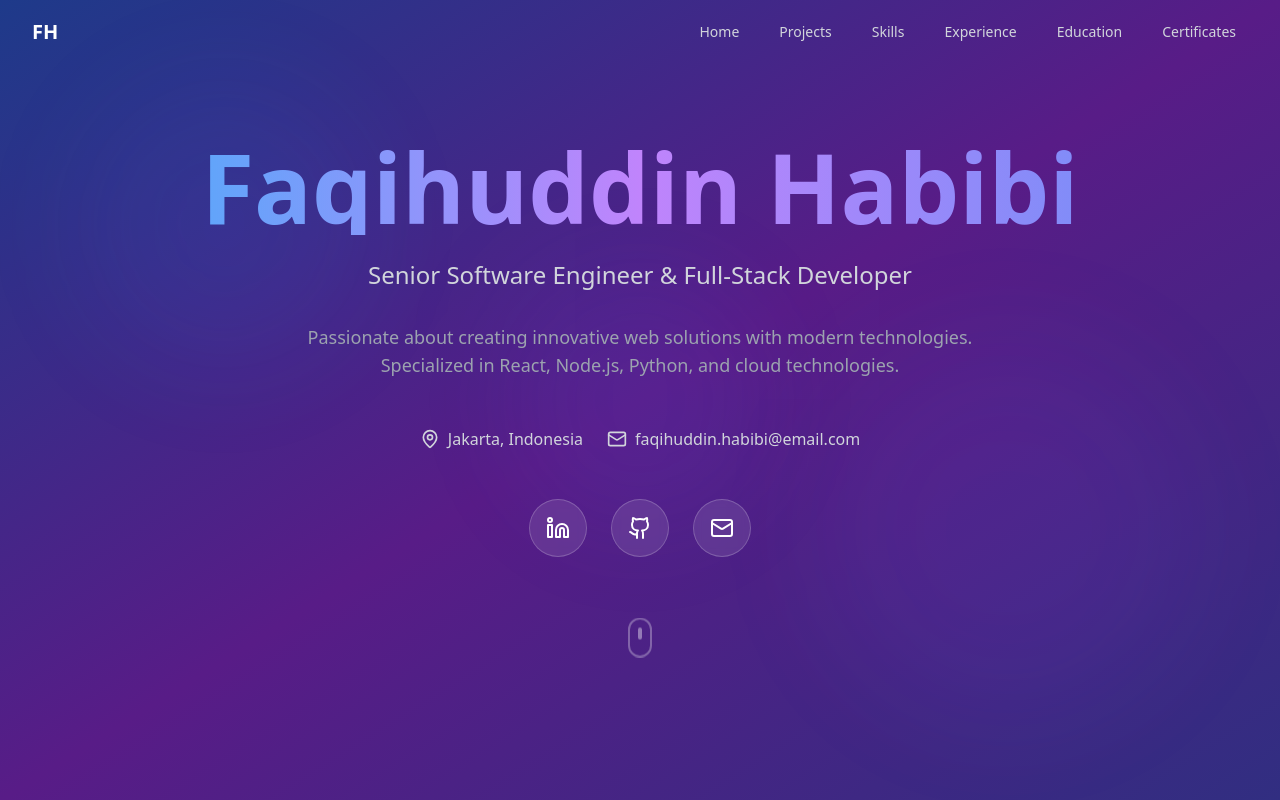
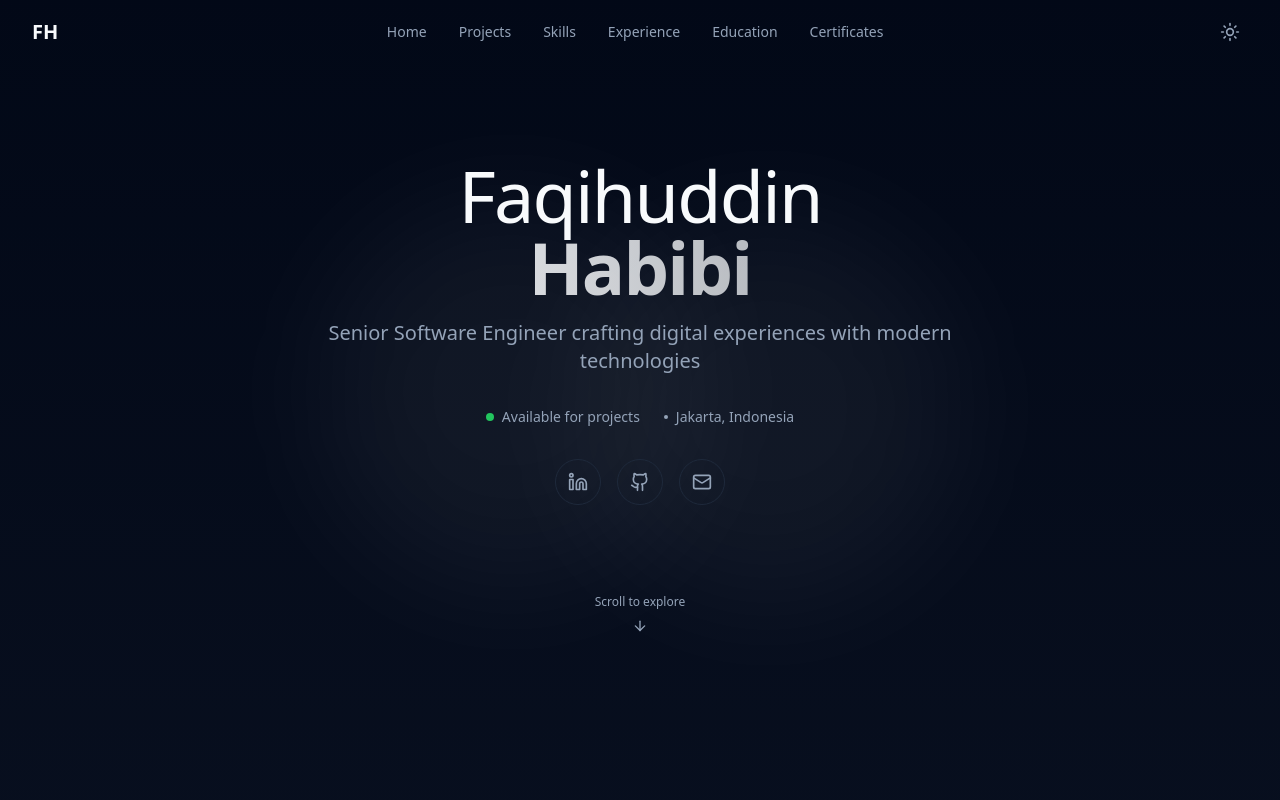
Before and after one commit to fhabibiii/fhsd-react, a React (Vite) app: page / in a window 1280 px wide. Shown: the top 800 px of the page. Built offline with nearby package versions, Linux system fonts and the light colour scheme.

Commit message:
Refactor: Improve UI, add dark mode, and change colors
- Updated the UI to be more appealing.
- Added dark mode functionality.
- Modified color scheme.
- Improved the overall minimalism of the design.

```diff
--- a/package.json
+++ b/package.json
@@ -47,7 +47,7 @@
     "embla-carousel-react": "^8.3.0",
     "input-otp": "^1.2.4",
     "lucide-react": "^0.462.0",
-    "next-themes": "^0.3.0",
+    "next-themes": "^0.4.6",
     "react": "^18.3.1",
     "react-day-picker": "^8.10.1",
     "react-dom": "^18.3.1",
--- a/src/App.tsx
+++ b/src/App.tsx
@@ -5,6 +5,7 @@ import { TooltipProvider } from "@/components/ui/tooltip";
 import { QueryClient, QueryClientProvider } from "@tanstack/react-query";
 import { BrowserRouter, Routes, Route } from "react-router-dom";
 import { PortfolioProvider } from "./context/PortfolioContext";
+import { ThemeProvider } from "./components/ThemeProvider";
 import Index from "./pages/Index";
 import AdminDashboard from "./pages/AdminDashboard";
 import NotFound from "./pages/NotFound";
@@ -13,6 +14,7 @@ const queryClient = new QueryClient();
 
 const App = () => (
   <QueryClientProvider client={queryClient}>
+    <ThemeProvider defaultTheme="dark" storageKey="portfolio-theme">
       <TooltipProvider>
         <PortfolioProvider>
           <Toaster />
@@ -27,6 +29,7 @@ const App = () => (
           </BrowserRouter>
         </PortfolioProvider>
       </TooltipProvider>
+    </ThemeProvider>
   </QueryClientProvider>
 );
 
--- a/src/components/Hero.tsx
+++ b/src/components/Hero.tsx
@@ -1,71 +1,70 @@
 
 import React from 'react';
-import { Github, Linkedin, Mail, MapPin } from 'lucide-react';
+import { Github, Linkedin, Mail, ArrowDown } from 'lucide-react';
 
 const Hero = () => {
   return (
-    <section className="min-h-screen bg-gradient-to-br from-blue-900 via-purple-900 to-indigo-900 relative overflow-hidden">
-      {/* Animated background */}
-      <div className="absolute inset-0">
-        <div className="absolute top-20 left-20 w-72 h-72 bg-blue-500/10 rounded-full blur-3xl animate-pulse"></div>
-        <div className="absolute bottom-20 right-20 w-96 h-96 bg-purple-500/10 rounded-full blur-3xl animate-pulse delay-1000"></div>
-        <div className="absolute top-1/2 left-1/2 transform -translate-x-1/2 -translate-y-1/2 w-64 h-64 bg-indigo-500/10 rounded-full blur-3xl animate-pulse delay-500"></div>
+    <section className="min-h-screen flex items-center justify-center bg-gradient-to-b from-background to-muted/20 relative">
+      {/* Minimal background decoration */}
+      <div className="absolute inset-0 overflow-hidden">
+        <div className="absolute top-1/4 left-1/4 w-96 h-96 bg-primary/5 rounded-full blur-3xl"></div>
+        <div className="absolute bottom-1/4 right-1/4 w-96 h-96 bg-primary/5 rounded-full blur-3xl"></div>
       </div>
 
-      <div className="relative z-10 flex items-center justify-center min-h-screen px-4">
-        <div className="text-center text-white max-w-4xl mx-auto">
-          <div className="animate-fade-in">
-            <h1 className="text-6xl md:text-8xl font-bold mb-6 bg-gradient-to-r from-blue-400 via-purple-400 to-indigo-400 bg-clip-text text-transparent animate-scale-in">
-              Faqihuddin Habibi
+      <div className="relative z-10 text-center px-4 max-w-4xl mx-auto">
+        <div className="space-y-8 animate-fade-in">
+          <div className="space-y-4">
+            <h1 className="text-4xl md:text-6xl lg:text-7xl font-light text-foreground tracking-tight">
+              Faqihuddin
+              <span className="block font-bold bg-gradient-to-r from-primary to-primary/60 bg-clip-text text-transparent">
+                Habibi
+              </span>
             </h1>
-            <p className="text-xl md:text-2xl text-gray-300 mb-8 animate-fade-in delay-300">
-              Senior Software Engineer & Full-Stack Developer
-            </p>
-            <p className="text-lg text-gray-400 mb-12 max-w-2xl mx-auto animate-fade-in delay-500">
-              Passionate about creating innovative web solutions with modern technologies.
-              Specialized in React, Node.js, Python, and cloud technologies.
+            <p className="text-lg md:text-xl text-muted-foreground max-w-2xl mx-auto font-light">
+              Senior Software Engineer crafting digital experiences with modern technologies
             </p>
           </div>
 
-          <div className="flex flex-wrap justify-center gap-6 mb-12 animate-fade-in delay-700">
-            <div className="flex items-center gap-2 text-gray-300">
-              <MapPin className="w-5 h-5" />
+          <div className="flex flex-wrap justify-center gap-6 text-sm text-muted-foreground">
+            <div className="flex items-center gap-2">
+              <div className="w-2 h-2 bg-green-500 rounded-full"></div>
+              <span>Available for projects</span>
+            </div>
+            <div className="flex items-center gap-2">
+              <div className="w-1 h-1 bg-muted-foreground rounded-full"></div>
               <span>Jakarta, Indonesia</span>
-            </div>
-            <div className="flex items-center gap-2 text-gray-300">
-              <Mail className="w-5 h-5" />
-              <span>faqihuddin.habibi@email.com</span>
             </div>
           </div>
 
-          <div className="flex justify-center gap-6 animate-fade-in delay-1000">
+          <div className="flex justify-center gap-4">
             <a
               href="https://linkedin.com/in/faqihuddin-habibi"
               target="_blank"
               rel="noopener noreferrer"
-              className="group p-4 bg-white/10 backdrop-blur-sm rounded-full border border-white/20 hover:bg-white/20 transition-all duration-300 hover:scale-110"
+              className="p-3 rounded-full border border-border hover:border-primary/50 hover:bg-primary/5 transition-all duration-300 group"
             >
-              <Linkedin className="w-6 h-6 text-white group-hover:text-blue-400 transition-colors" />
+              <Linkedin className="w-5 h-5 text-muted-foreground group-hover:text-primary transition-colors" />
             </a>
             <a
               href="https://github.com/faqihuddin-habibi"
               target="_blank"
               rel="noopener noreferrer"
-              className="group p-4 bg-white/10 backdrop-blur-sm rounded-full border border-white/20 hover:bg-white/20 transition-all duration-300 hover:scale-110"
+              className="p-3 rounded-full border border-border hover:border-primary/50 hover:bg-primary/5 transition-all duration-300 group"
             >
-              <Github className="w-6 h-6 text-white group-hover:text-purple-400 transition-colors" />
+              <Github className="w-5 h-5 text-muted-foreground group-hover:text-primary transition-colors" />
             </a>
             <a
               href="mailto:faqihuddin.habibi@email.com"
-              className="group p-4 bg-white/10 backdrop-blur-sm rounded-full border border-white/20 hover:bg-white/20 transition-all duration-300 hover:scale-110"
+              className="p-3 rounded-full border border-border hover:border-primary/50 hover:bg-primary/5 transition-all duration-300 group"
             >
-              <Mail className="w-6 h-6 text-white group-hover:text-indigo-400 transition-colors" />
+              <Mail className="w-5 h-5 text-muted-foreground group-hover:text-primary transition-colors" />
             </a>
           </div>
 
-          <div className="mt-16 animate-bounce">
-            <div className="w-6 h-10 border-2 border-white/30 rounded-full mx-auto relative">
-              <div className="w-1 h-3 bg-white/50 rounded-full mx-auto mt-2 animate-pulse"></div>
+          <div className="pt-16">
+            <div className="flex flex-col items-center gap-2 text-muted-foreground animate-bounce">
+              <span className="text-xs font-medium">Scroll to explore</span>
+              <ArrowDown className="w-4 h-4" />
             </div>
           </div>
         </div>
--- a/src/components/Navigation.tsx
+++ b/src/components/Navigation.tsx
@@ -1,134 +1,102 @@
 
 import React, { useState, useEffect } from 'react';
-import { Menu, X, User } from 'lucide-react';
-import { usePortfolio } from '../context/PortfolioContext';
+import { Menu, X, Moon, Sun } from 'lucide-react';
+import { useTheme } from './ThemeProvider';
 
 const Navigation = () => {
+  const [isMenuOpen, setIsMenuOpen] = useState(false);
   const [isScrolled, setIsScrolled] = useState(false);
-  const [isMobileMenuOpen, setIsMobileMenuOpen] = useState(false);
-  const { isAdmin } = usePortfolio();
+  const { theme, setTheme } = useTheme();
 
   useEffect(() => {
     const handleScroll = () => {
       setIsScrolled(window.scrollY > 50);
     };
-
     window.addEventListener('scroll', handleScroll);
     return () => window.removeEventListener('scroll', handleScroll);
   }, []);
 
-  const scrollToSection = (sectionId: string) => {
-    const element = document.getElementById(sectionId);
+  const navItems = [
+    { href: '#home', label: 'Home' },
+    { href: '#projects', label: 'Projects' },
+    { href: '#skills', label: 'Skills' },
+    { href: '#experience', label: 'Experience' },
+    { href: '#education', label: 'Education' },
+    { href: '#certificates', label: 'Certificates' },
+  ];
+
+  const scrollToSection = (href: string) => {
+    const element = document.querySelector(href);
     if (element) {
       element.scrollIntoView({ behavior: 'smooth' });
     }
-    setIsMobileMenuOpen(false);
+    setIsMenuOpen(false);
   };
 
-  const navLinks = [
-    { name: 'Home', id: 'home' },
-    { name: 'Projects', id: 'projects' },
-    { name: 'Skills', id: 'skills' },
-    { name: 'Experience', id: 'experience' },
-    { name: 'Education', id: 'education' },
-    { name: 'Certificates', id: 'certificates' },
-  ];
-
   return (
-    <nav
-      className={`fixed top-0 left-0 right-0 z-50 transition-all duration-300 ${
+    <nav className={`fixed top-0 left-0 right-0 z-50 transition-all duration-300 ${
       isScrolled
-          ? 'bg-white/95 backdrop-blur-sm shadow-lg'
+        ? 'bg-background/80 backdrop-blur-md border-b border-border'
         : 'bg-transparent'
-      }`}
-    >
+    }`}>
       <div className="max-w-7xl mx-auto px-4 sm:px-6 lg:px-8">
-        <div className="flex items-center justify-between h-16">
+        <div className="flex justify-between items-center h-16">
+          {/* Logo */}
           <div className="flex-shrink-0">
-            <span
-              className={`text-xl font-bold transition-colors duration-300 ${
-                isScrolled ? 'text-gray-900' : 'text-white'
-              }`}
-            >
-              FH
-            </span>
+            <span className="text-xl font-bold text-foreground">FH</span>
           </div>
 
           {/* Desktop Navigation */}
-          <div className="hidden md:block">
-            <div className="ml-10 flex items-baseline space-x-4">
-              {navLinks.map((link) => (
+          <div className="hidden md:flex items-center space-x-8">
+            {navItems.map((item) => (
               <button
-                  key={link.id}
-                  onClick={() => scrollToSection(link.id)}
-                  className={`px-3 py-2 rounded-md text-sm font-medium transition-colors duration-300 hover:scale-105 ${
-                    isScrolled
-                      ? 'text-gray-700 hover:text-blue-600'
-                      : 'text-gray-300 hover:text-white'
-                  }`}
+                key={item.href}
+                onClick={() => scrollToSection(item.href)}
+                className="text-muted-foreground hover:text-foreground transition-colors duration-200 text-sm font-medium"
               >
-                  {link.name}
+                {item.label}
               </button>
             ))}
-              {isAdmin && (
-                <a
-                  href="/admin"
-                  className={`px-3 py-2 rounded-md text-sm font-medium transition-colors duration-300 flex items-center gap-2 ${
-                    isScrolled
-                      ? 'text-blue-600 hover:text-blue-700'
-                      : 'text-blue-400 hover:text-blue-300'
-                  }`}
+          </div>
+
+          {/* Theme Toggle & Mobile Menu */}
+          <div className="flex items-center space-x-4">
+            <button
+              onClick={() => setTheme(theme === 'dark' ? 'light' : 'dark')}
+              className="p-2 rounded-md text-muted-foreground hover:text-foreground hover:bg-accent transition-colors duration-200"
             >
-                  <User className="w-4 h-4" />
-                  Admin
-                </a>
-              )}
-            </div>
-          </div>
+              {theme === 'dark' ? <Sun className="w-5 h-5" /> : <Moon className="w-5 h-5" />}
+            </button>
 
             {/* Mobile menu button */}
             <div className="md:hidden">
               <button
-              onClick={() => setIsMobileMenuOpen(!isMobileMenuOpen)}
-              className={`p-2 rounded-md transition-colors duration-300 ${
-                isScrolled ? 'text-gray-700' : 'text-white'
-              }`}
+                onClick={() => setIsMenuOpen(!isMenuOpen)}
+                className="p-2 rounded-md text-muted-foreground hover:text-foreground hover:bg-accent transition-colors duration-200"
               >
-              {isMobileMenuOpen ? (
-                <X className="w-6 h-6" />
-              ) : (
-                <Menu className="w-6 h-6" />
-              )}
+                {isMenuOpen ? <X className="w-5 h-5" /> : <Menu className="w-5 h-5" />}
               </button>
             </div>
           </div>
         </div>
 
         {/* Mobile Navigation */}
-      {isMobileMenuOpen && (
-        <div className="md:hidden bg-white/95 backdrop-blur-sm shadow-lg animate-fade-in">
-          <div className="px-2 pt-2 pb-3 space-y-1 sm:px-3">
-            {navLinks.map((link) => (
+        {isMenuOpen && (
+          <div className="md:hidden border-t border-border">
+            <div className="px-2 pt-2 pb-3 space-y-1 bg-background/95 backdrop-blur-md">
+              {navItems.map((item) => (
                 <button
-                key={link.id}
-                onClick={() => scrollToSection(link.id)}
-                className="block px-3 py-2 text-gray-700 hover:text-blue-600 transition-colors duration-300 w-full text-left"
+                  key={item.href}
+                  onClick={() => scrollToSection(item.href)}
+                  className="block w-full text-left px-3 py-2 text-muted-foreground hover:text-foreground hover:bg-accent rounded-md transition-colors duration-200"
                 >
-                {link.name}
+                  {item.label}
                 </button>
               ))}
-            {isAdmin && (
-              <a
-                href="/admin"
-                className="block px-3 py-2 text-blue-600 hover:text-blue-700 transition-colors duration-300 flex items-center gap-2"
-              >
-                <User className="w-4 h-4" />
-                Admin
-              </a>
-            )}
             </div>
           </div>
         )}
+      </div>
     </nav>
   );
 };
--- /dev/null
+++ b/src/components/ThemeProvider.tsx
@@ -0,0 +1,74 @@
+
+import { createContext, useContext, useEffect, useState } from "react"
+
+type Theme = "dark" | "light" | "system"
+
+type ThemeProviderProps = {
+  children: React.ReactNode
+  defaultTheme?: Theme
+  storageKey?: string
+}
+
+type ThemeProviderState = {
+  theme: Theme
+  setTheme: (theme: Theme) => void
+}
+
+const initialState: ThemeProviderState = {
+  theme: "system",
+  setTheme: () => null,
+}
+
+const ThemeProviderContext = createContext<ThemeProviderState>(initialState)
+
+export function ThemeProvider({
+  children,
+  defaultTheme = "system",
+  storageKey = "ui-theme",
+  ...props
+}: ThemeProviderProps) {
+  const [theme, setTheme] = useState<Theme>(
+    () => (localStorage.getItem(storageKey) as Theme) || defaultTheme
+  )
+
+  useEffect(() => {
+    const root = window.document.documentElement
+
+    root.classList.remove("light", "dark")
+
+    if (theme === "system") {
+      const systemTheme = window.matchMedia("(prefers-color-scheme: dark)")
+        .matches
+        ? "dark"
+        : "light"
+
+      root.classList.add(systemTheme)
+      return
+    }
+
+    root.classList.add(theme)
+  }, [theme])
+
+  const value = {
+    theme,
+    setTheme: (theme: Theme) => {
+      localStorage.setItem(storageKey, theme)
+      setTheme(theme)
+    },
+  }
+
+  return (
+    <ThemeProviderContext.Provider {...props} value={value}>
+      {children}
+    </ThemeProviderContext.Provider>
+  )
+}
+
+export const useTheme = () => {
+  const context = useContext(ThemeProviderContext)
+
+  if (context === undefined)
+    throw new Error("useTheme must be used within a ThemeProvider")
+
+  return context
+}
```
Also changed, not shown: src/components/Certificates.tsx (+18 -13 lines), src/components/Education.tsx (+20 -13 lines), src/components/Skills.tsx (+12 -9 lines), 1 other file (tests, documents, lock files or other folders). Lines whose indentation alone changed are shown as unchanged.
